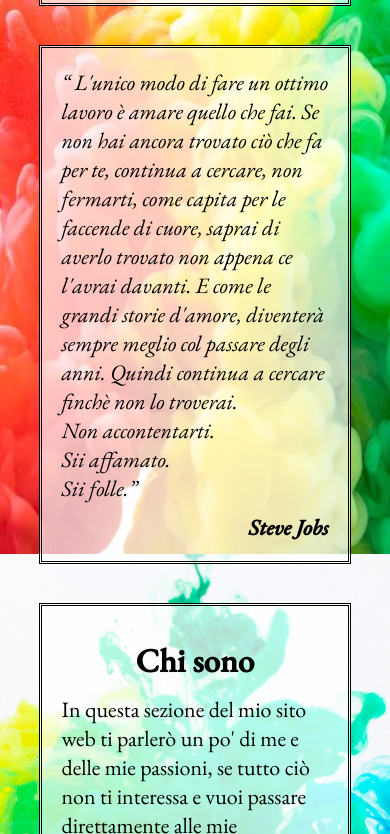
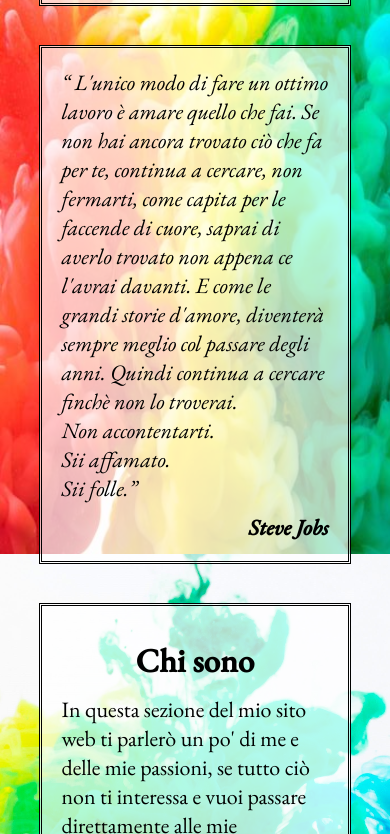
Before and after one commit to Alessiauteri/sitopersonale, a plain HTML site: page index.html in a window 390 px wide. Shown: the part 290-1124 px from the top of the page. Drawn offline with nearby package versions, Linux system fonts and the light colour scheme.

Commit message:
Update style.css

```diff
--- a/assets/css/style.css
+++ b/assets/css/style.css
@@ -182,7 +182,7 @@
         left: 0;
         right: 0;
         z-index: -10;
-        background-image:url('img/mobile.jpg');
+        background-image:url('img/ciao.jpg');
         -webkit-background-size: cover;
         -o-background-size: cover;
         background-size: cover;
```
